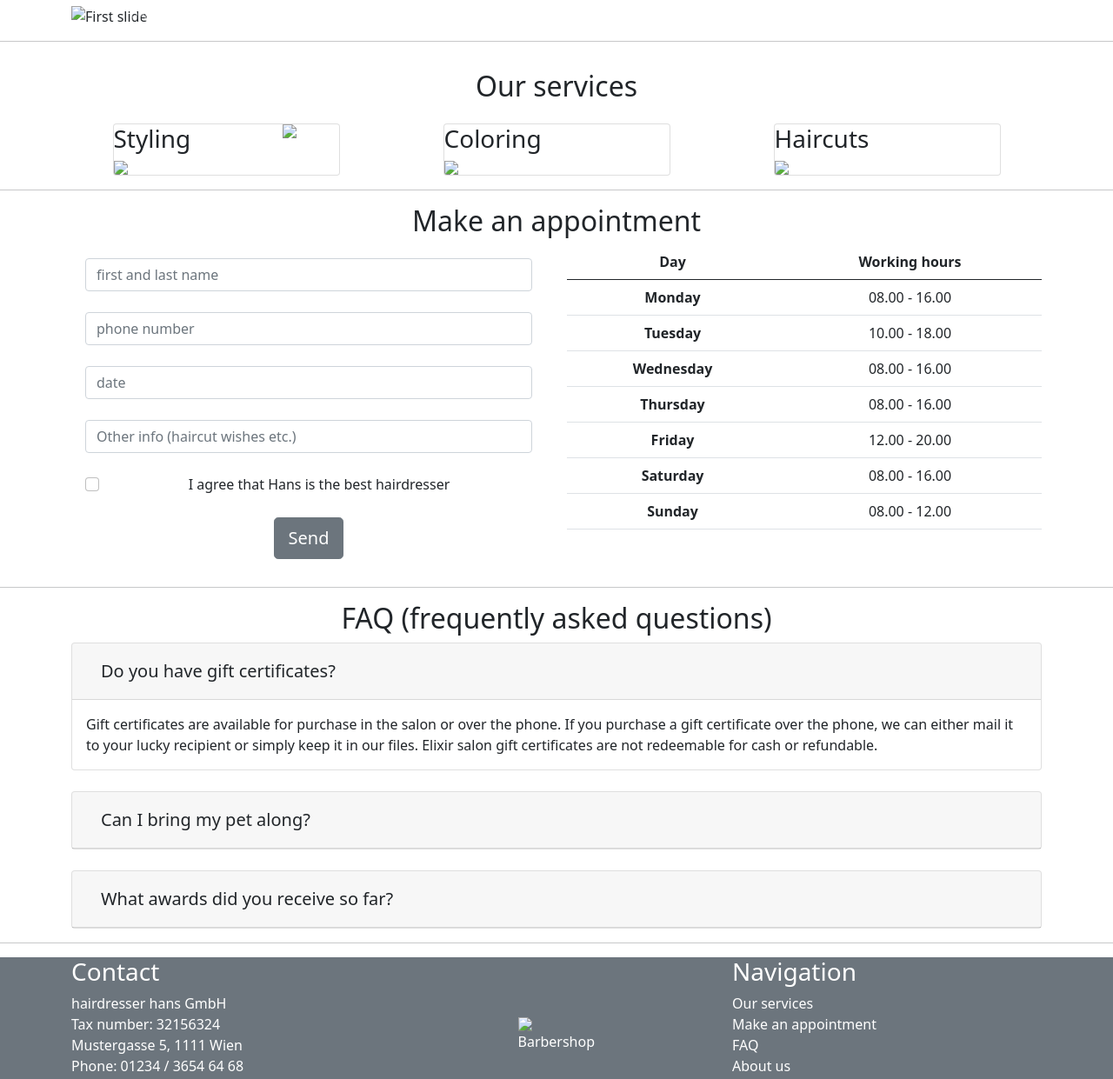
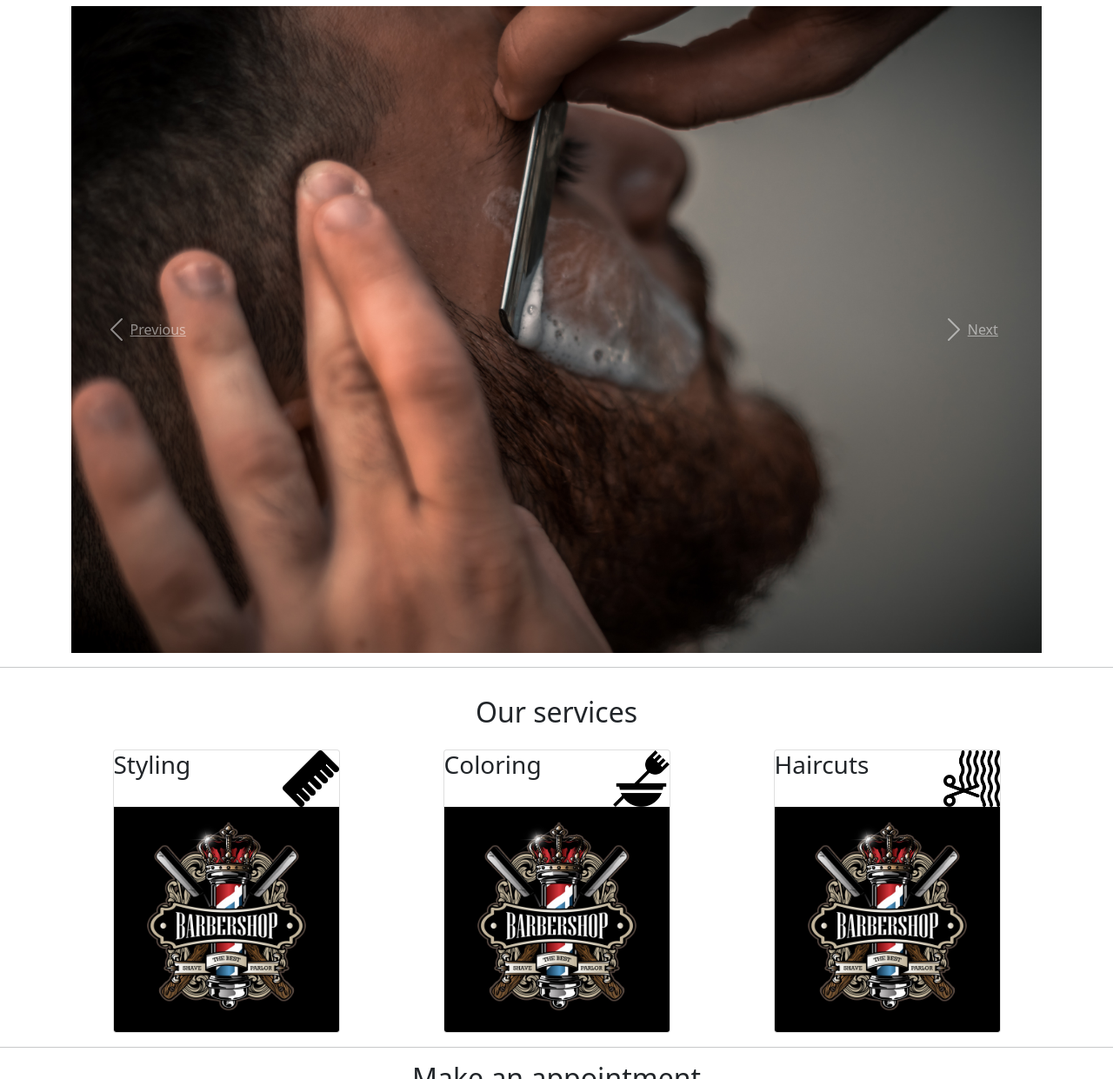
Before and after one commit to xellmann/SN_WD21_hair-salon, a plain HTML site: page index.html in a window 1280 px wide. Shown: the part 73-1314 px from the top of the page at 87% size. Drawn offline with nearby package versions, Linux system fonts and the light colour scheme.

Commit message:
added icons on services

```diff
--- a/index.html
+++ b/index.html
@@ -35,16 +35,16 @@
                 </ol>
                 <div class="carousel-inner">
                     <div class="carousel-item active">
-                        <img class="d-block w-100" src="./jpg/hanshairdresser1.jpg" alt="First slide">
+                        <img class="d-block w-100" src="./img/hanshairdresser1.jpg" alt="First slide">
                     </div>
                     <div class="carousel-item">
-                        <img class="d-block w-100" src="./jpg/hanshairdresser2.jpg" alt="Second slide">
+                        <img class="d-block w-100" src="./img/hanshairdresser2.jpg" alt="Second slide">
                     </div>
                     <div class="carousel-item">
-                        <img class="d-block w-100" src="./jpg/hanshairdresser3.jpg" alt="Third slide">
+                        <img class="d-block w-100" src="./img/hanshairdresser3.jpg" alt="Third slide">
                     </div>
                     <div class="carousel-item">
-                        <img class="d-block w-100" src="./jpg/hanshairdresser4.jpg" alt="Forth slide">
+                        <img class="d-block w-100" src="./img/hanshairdresser4.jpg" alt="Forth slide">
                     </div>
                 </div>
                 <a class="carousel-control-prev" href="#carouselExampleIndicators" role="button" data-slide="prev">
@@ -70,26 +70,32 @@
                         <div class="card-block">
                             <div class="d-flex justify-content-between">
                                 <h3 class="card-title">Styling</h3>
-                                <img src="./jpg/styling.png" class="img-fluid w-25">
+                                <img src="./img/styling.png" class="img-fluid w-25">
                             </div>
                         </div>
-                        <img src="./jpg/barberlogo.jpg" class="card-img-bottom img-fluid">
+                        <img src="./img/barberlogo.jpg" class="card-img-bottom img-fluid">
                     </div>
                 </div>
                 <div class="col-sm-10 col-lg-3 m-auto">
                     <div class="card">
                         <div class="card-block">
-                            <h3 class="card-title">Coloring</h3>
+                            <div class="d-flex justify-content-between">
+                                <h3 class="card-title">Coloring</h3>
+                                <img src="./img/coloring.png" class="img-fluid w-25">
+                            </div>
                         </div>
-                        <img src="./jpg/barberlogo.jpg" class="card-img-bottom img-fluid">
+                        <img src="./img/barberlogo.jpg" class="card-img-bottom img-fluid">
                     </div>
                 </div>
                 <div class="col-sm-10 col-lg-3 m-auto">
                     <div class="card">
                         <div class="card-block">
-                            <h3 class="card-title">Haircuts</h3>
+                            <div class="d-flex justify-content-between">
+                                <h3 class="card-title">Haircuts</h3>
+                                <img src="./img/haircut.png" class="img-fluid w-25">
+                            </div>
                         </div>
-                        <img src="./jpg/barberlogo.jpg" class="card-img-bottom img-fluid">
+                        <img src="./img/barberlogo.jpg" class="card-img-bottom img-fluid">
                     </div>
                 </div>
             </div>
@@ -253,7 +259,7 @@
                     <li>Email: hdhans@hans.com</li>
                 </ul>
                 <div class="col-sm-4 d-flex align-items-center justify-content-center">
-                    <img src="./jpg/barberlogo.jpg" class="w-25" alt="Barbershop">
+                    <img src="./img/barberlogo.jpg" class="w-25" alt="Barbershop">
                 </div>
                 <div class="col-sm-4 justify-content-end">
                     <ul class="list-unstyled">
```
